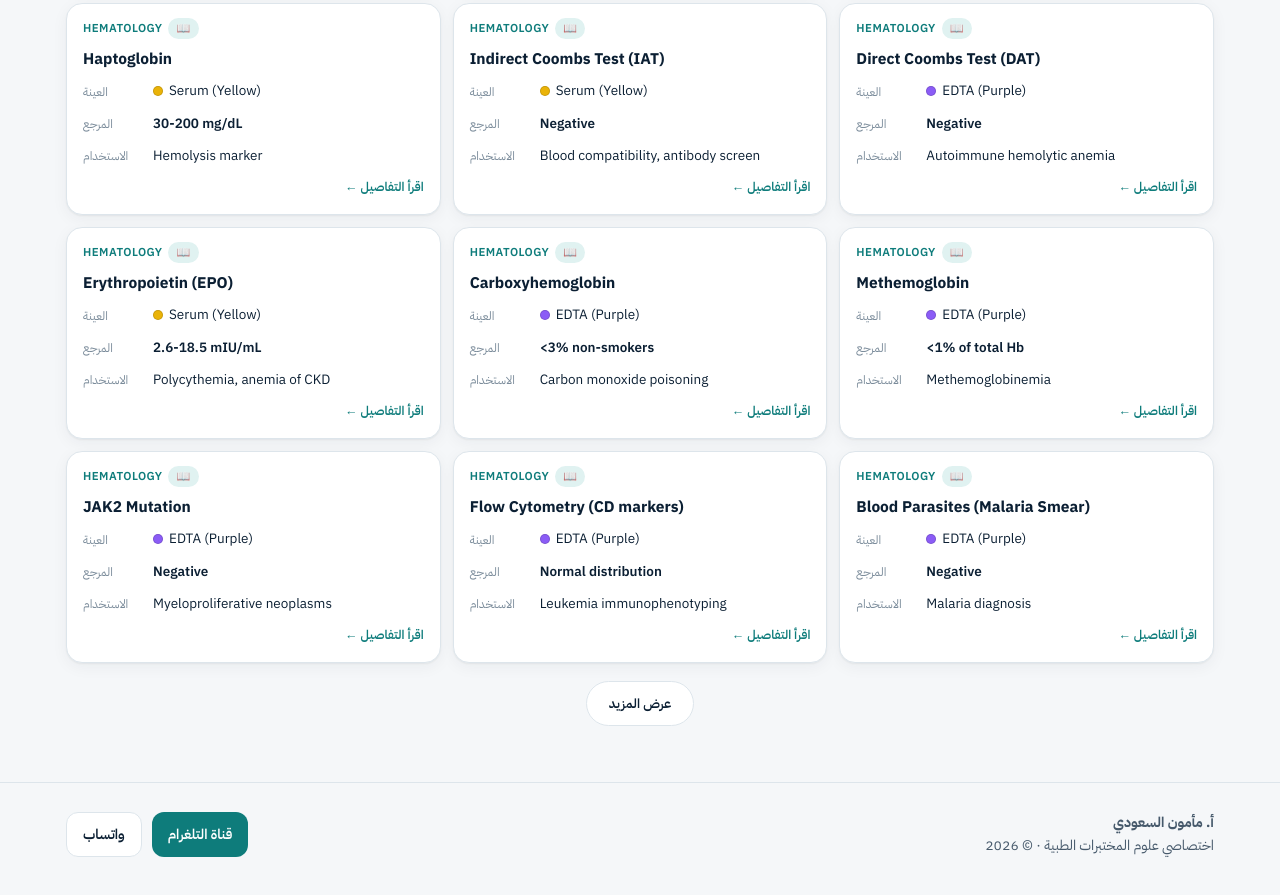
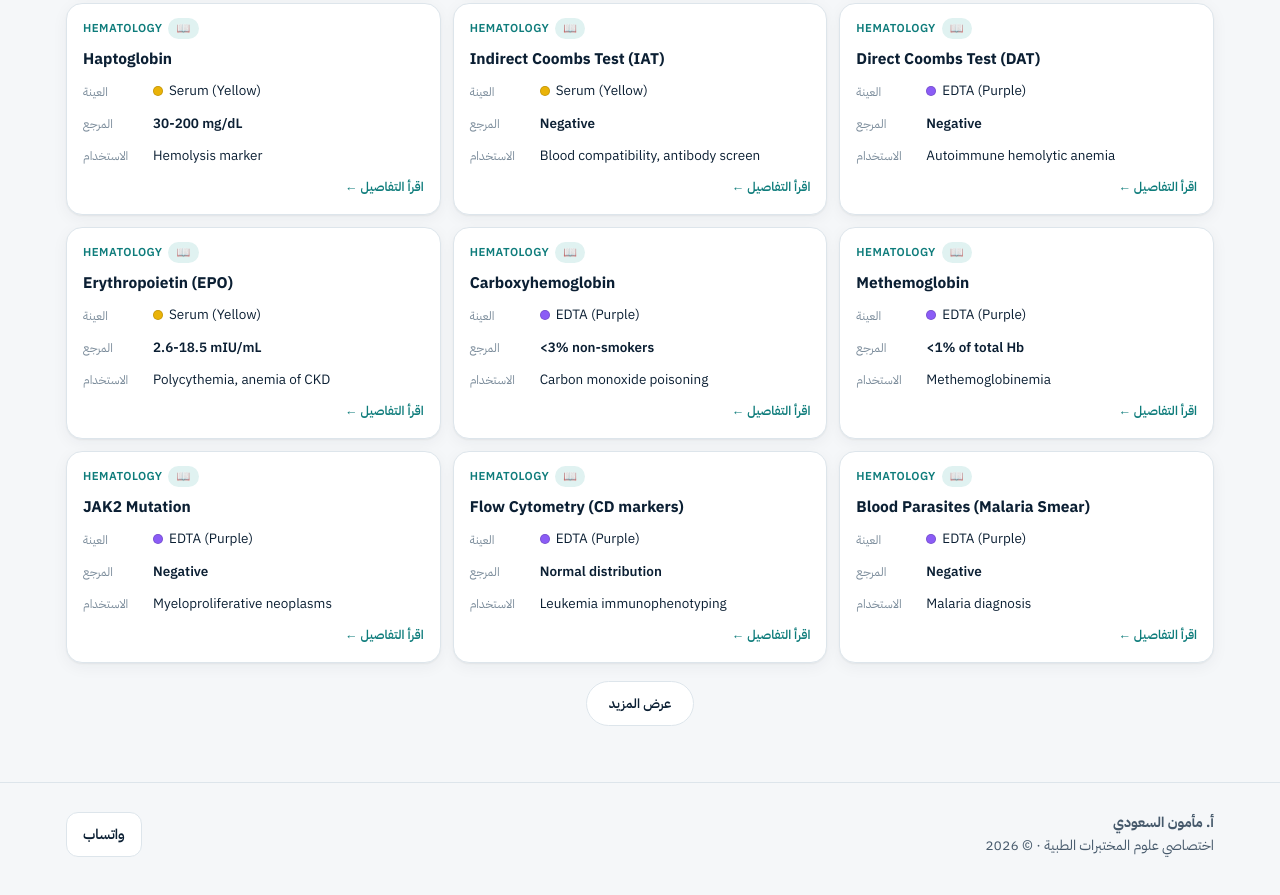
Before and after one commit to mam87/labmagazine, a plain HTML site: page index.html in a window 1280 px wide. Shown: the part 1957-2852 px from the top of the page. Drawn offline with Linux system fonts and the light colour scheme.

Commit message:
Remove Telegram channel link
Co-Authored-By: Claude Opus 5.5 <noreply@anthropic.com>
Claude-Session: https://claude.ai/code/session_01BNqrkw1oMwbDFZw7mcnNTo

```diff
--- a/index.html
+++ b/index.html
@@ -342,7 +342,6 @@ footer .links{display:flex;gap:10px;flex-wrap:wrap}
 <footer><div class="wrap">
   <div><b data-t="author"></b><br><span data-t="authorRole"></span> · © 2026</div>
   <div class="links">
-    <a class="btn" href="https://t.me/alshamelmls" target="_blank" rel="noopener" data-t="tg"></a>
     <a class="btn ghost" href="https://wa.me/962799146795" target="_blank" rel="noopener" data-t="wa"></a>
   </div>
 </div></footer>
@@ -389,7 +388,7 @@ const T = {
   count:(n,t)=>`عرض ${n} من ${t} فحص`,empty:"لا توجد نتائج — جرّب كلمة أخرى",more:"عرض المزيد",
   kSample:"العينة",kRef:"المرجع",kUse:"الاستخدام",
   drawTitle:"ترتيب سحب العينات (Order of Draw)",drawSub:"حسب CLSI GP41 — الترتيب يمنع انتقال المواد المضافة بين الأنابيب (مثل EDTA الذي يرفع البوتاسيوم ويخفض الكالسيوم كاذباً).",
-  galTitle:"إنفوجرافيك للمشاركة",galSub:"اضغط على الصورة لتكبيرها — مناسبة للطباعة ولقناة التلغرام.",
+  galTitle:"إنفوجرافيك للمشاركة",galSub:"اضغط على الصورة لتكبيرها — مناسبة للطباعة والمشاركة.",
   g1:"ترتيب سحب العينات",g2:"أخطاء ما قبل التحليل",g3:"فصل النفايات",
   errTitle:"أشهر أخطاء ما قبل التحليل",errSub:"تشير الدراسات إلى أن 60–70% من أخطاء المختبر تحدث قبل وصول العينة للجهاز.",
   safeTitle:"بروتوكول السلامة العامة",safeSub:"مبني على دليل منظمة الصحة العالمية للسلامة البيولوجية (الطبعة 4) و CLSI GP17.",
@@ -408,7 +407,7 @@ const T = {
   count:(n,t)=>`Showing ${n} of ${t} tests`,empty:"No results — try another term",more:"Show more",
   kSample:"Sample",kRef:"Ref.",kUse:"Use",
   drawTitle:"Order of Draw",drawSub:"Per CLSI GP41 — the order prevents additive carry-over between tubes (e.g. EDTA falsely raising K⁺ and lowering Ca²⁺).",
-  galTitle:"Shareable infographics",galSub:"Tap an image to enlarge — ready for print and Telegram.",
+  galTitle:"Shareable infographics",galSub:"Tap an image to enlarge — ready for print and sharing.",
   g1:"Order of draw",g2:"Pre-analytical errors",g3:"Waste segregation",
   errTitle:"Most common pre-analytical errors",errSub:"Studies attribute 60–70% of laboratory errors to the phase before the sample reaches the analyser.",
   safeTitle:"General Safety Protocol",safeSub:"Based on the WHO Laboratory Biosafety Manual (4th ed.) and CLSI GP17.",
```
